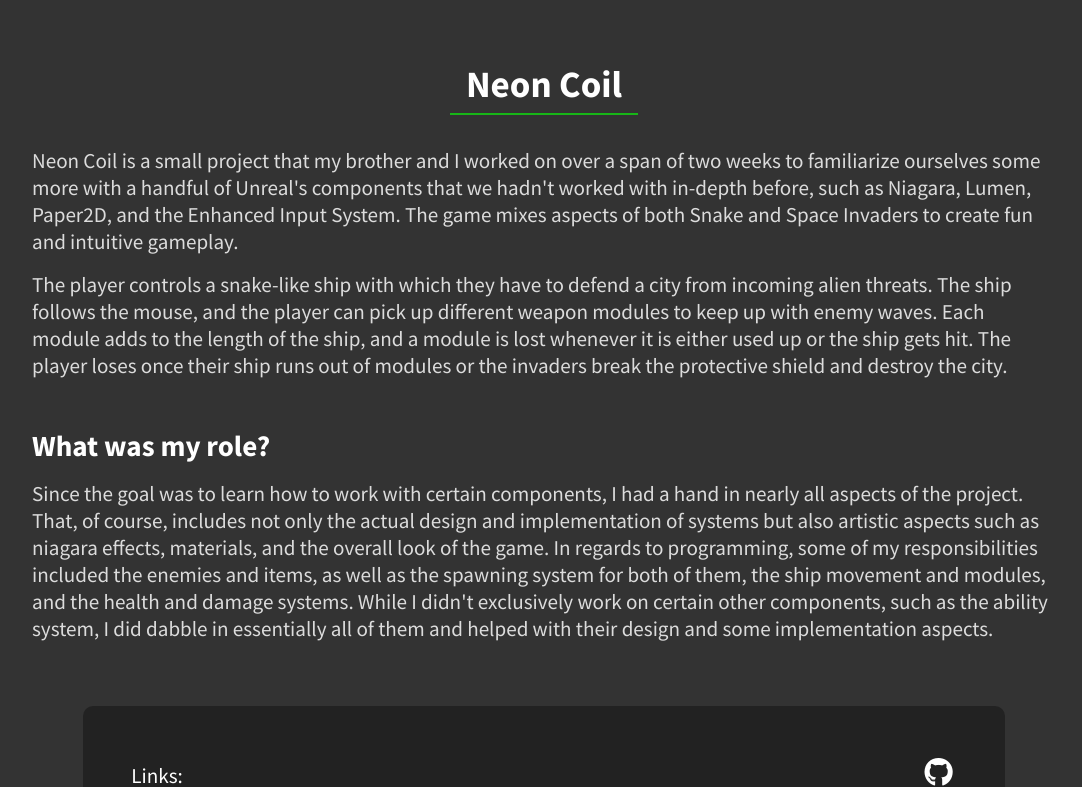
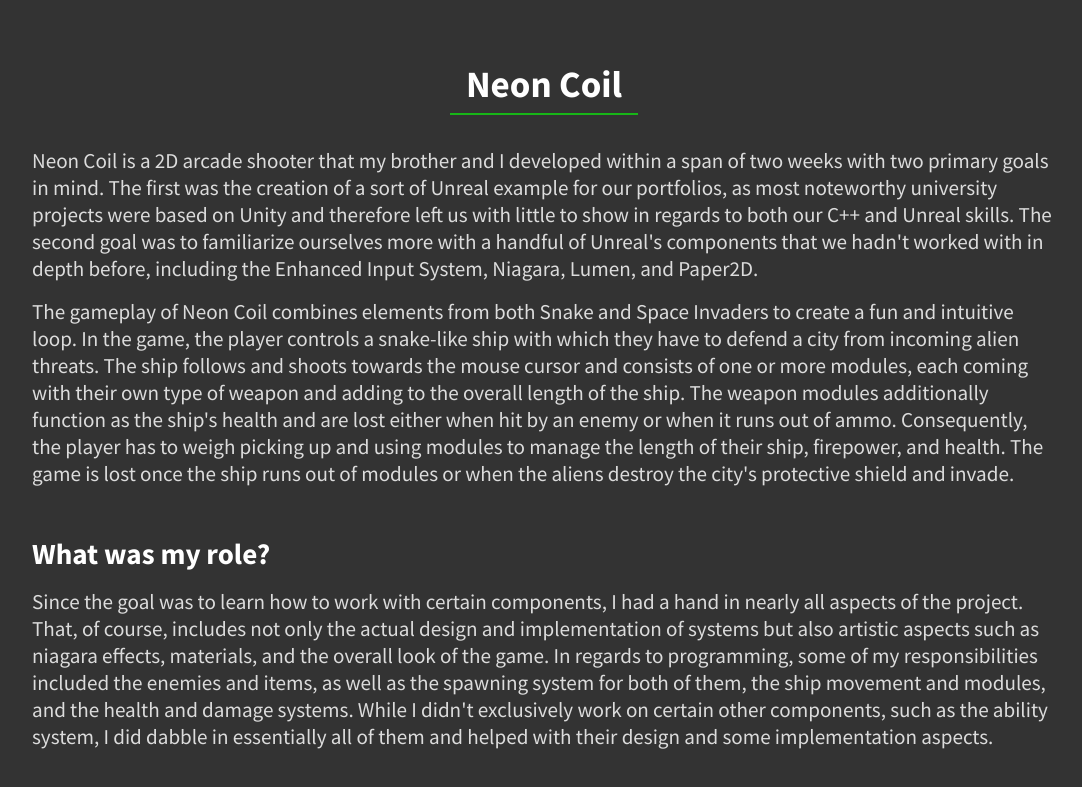
Before and after one commit to DennisVidal/dennisvidal.github.io, a Jekyll site: the page built from projects/neon-coil.md, in a window 1280 px wide and 900 px high, scrolled down 597 px, cut to the strip 113-900 px from the top of the window. Shown: the whole strip, without its empty margins (96-1178 px from the left). Built offline with Jekyll 4.4.1, drawn with Linux system fonts in a browser that asks for light colours.

Commit message:
Update neon-coil.md

```diff
--- a/projects/neon-coil.md
+++ b/projects/neon-coil.md
@@ -6,8 +6,8 @@
 video: "https://www.youtube.com/embed/k10owDuPYw4"
 
 descriptions:
-    - "Neon Coil is a small project that my brother and I worked on over a span of two weeks to familiarize ourselves some more with a handful of Unreal's components that we hadn't worked with in-depth before, such as Niagara, Lumen, Paper2D, and the Enhanced Input System. The game mixes aspects of both Snake and Space Invaders to create fun and intuitive gameplay."
-    - "The player controls a snake-like ship with which they have to defend a city from incoming alien threats. The ship follows the mouse, and the player can pick up different weapon modules to keep up with enemy waves. Each module adds to the length of the ship, and a module is lost whenever it is either used up or the ship gets hit. The player loses once their ship runs out of modules or the invaders break the protective shield and destroy the city."
+    - "Neon Coil is a 2D arcade shooter that my brother and I developed within a span of two weeks with two primary goals in mind. The first was the creation of a sort of Unreal example for our portfolios, as most noteworthy university projects were based on Unity and therefore left us with little to show in regards to both our C++ and Unreal skills. The second goal was to familiarize ourselves more with a handful of Unreal's components that we hadn't worked with in depth before, including the Enhanced Input System, Niagara, Lumen, and Paper2D."
+    - "The gameplay of Neon Coil combines elements from both Snake and Space Invaders to create a fun and intuitive loop. In the game, the player controls a snake-like ship with which they have to defend a city from incoming alien threats. The ship follows and shoots towards the mouse cursor and consists of one or more modules, each coming with their own type of weapon and adding to the overall length of the ship. The weapon modules additionally function as the ship's health and are lost either when hit by an enemy or when it runs out of ammo. Consequently, the player has to weigh picking up and using modules to manage the length of their ship, firepower, and health. The game is lost once the ship runs out of modules or when the aliens destroy the city's protective shield and invade."
 
 role-descriptions:
     - "Since the goal was to learn how to work with certain components, I had a hand in nearly all aspects of the project. That, of course, includes not only the actual design and implementation of systems but also artistic aspects such as niagara effects, materials, and the overall look of the game. In regards to programming, some of my responsibilities included the enemies and items, as well as the spawning system for both of them, the ship movement and modules, and the health and damage systems. While I didn't exclusively work on certain other components, such as the ability system, I did dabble in essentially all of them and helped with their design and some implementation aspects."
```
